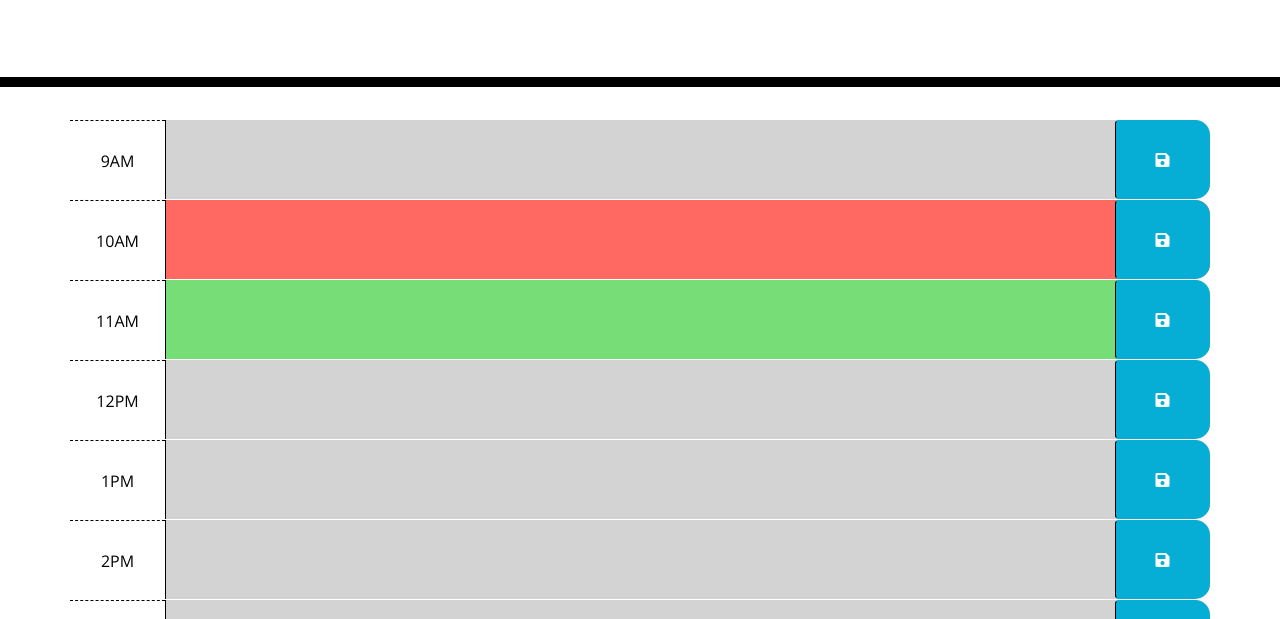
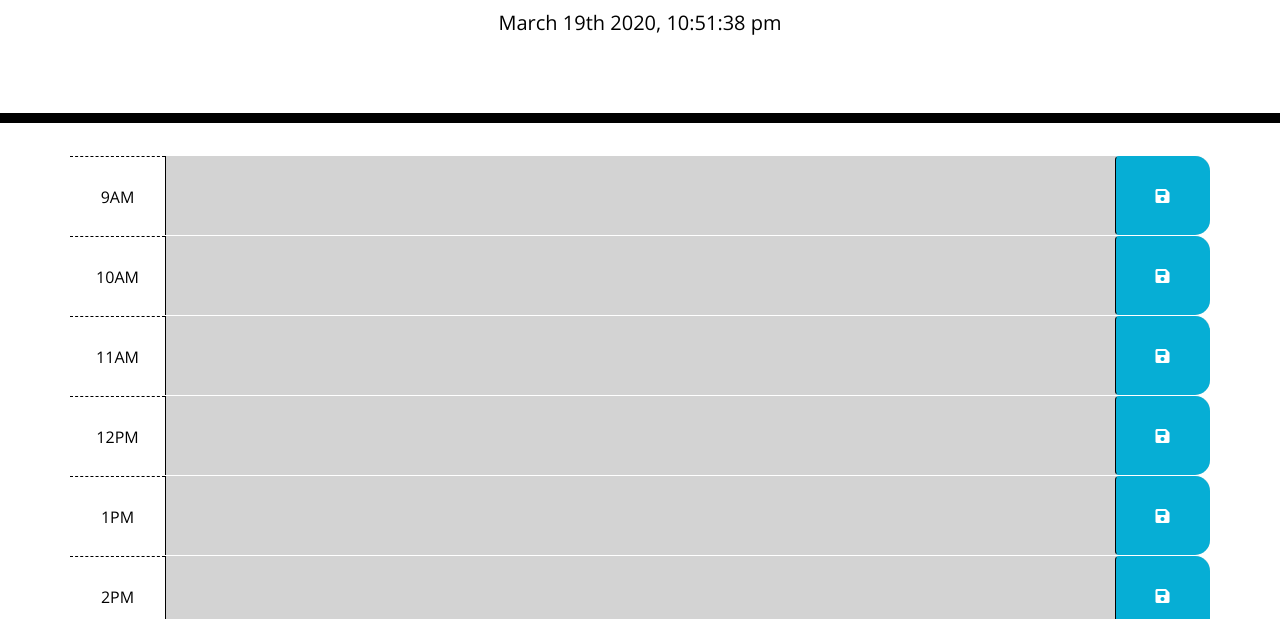
Before and after one commit to iannm93/planner, a plain HTML site: page index.html in a window 1280 px wide. Shown: the part 181-800 px from the top of the page. Drawn offline with nearby package versions, Linux system fonts and the light colour scheme.

Commit message:
added for each to check time of day and add color class, added time to top of page

```diff
--- a/index.html
+++ b/index.html
@@ -36,17 +36,17 @@
     </div>
 
     <!-- example of a present time block -->
-    <div id="hour-10" class="row time-block present">
+    <div id="hour-10" class="row time-block">
       <div class="col-md-1 hour">
         10AM
       </div>
-      <textarea class="col-md-10 description">
+      <textarea class="col-md-10 description" >
       </textarea>
       <button class="btn saveBtn col-md-1"><i class="fas fa-save"></i></button>
     </div>
 
     <!-- example of a future time block -->
-    <div id="hour-11" class="row time-block future">
+    <div id="hour-11" class="row time-block">
       <div class="col-md-1 hour">
         11AM
       </div>
--- a/script.js
+++ b/script.js
@@ -12,16 +12,29 @@ var hoursData = {
 // check to see if there's anything in local storage
 // update hoursData if localstorage isn't empty
 var currentHour = parseInt(moment().format("H"))
+console.log(currentHour)
+// create a variable that stores the current time
+var currentTime = (moment().format("MMMM Do YYYY, h:mm:ss a"))
+console.log(currentTime)
+// create a variable that stores a DIV
+var divTime = $("<div>").text(currentTime)
+// create a variable that puts the current time inside the div|
+// append the divTime to the html
+$("#currentDay").append(divTime)
+ console.log(divTime)
 
+// put the
 
-
+// $(".lead").moment().format('MMMM Do YYYY, h:mm:ss a');
 
 var timeBlockElements = $(".time-block")
 
 // for each hour
 
 timeBlockElements.each(function(){
+
     var timeBlock = parseInt(this.id.split("-")[1]);
+
 // get the hour of the block
     var description = hoursData[timeBlock.toString()];
 
```
